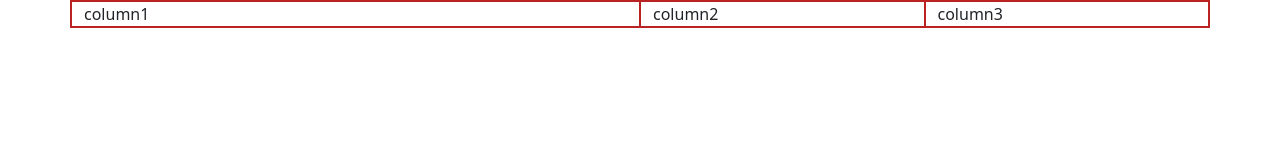
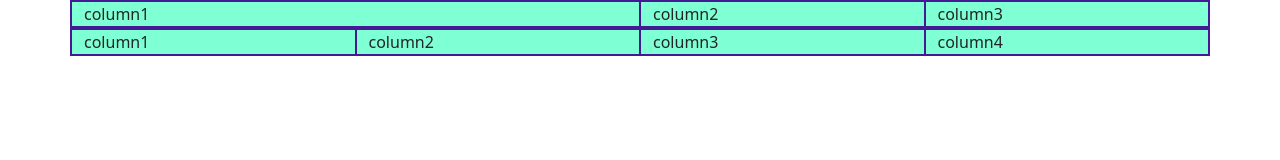
Before and after one commit to sonercxt/self-assignments, a plain HTML site: page bootstrap-1/index.html in a window 1280 px wide. Drawn offline with nearby package versions, Linux system fonts and the light colour scheme.

Commit message:
bootstrap grid structure is practiced

```diff
--- a/bootstrap-1/index.html
+++ b/bootstrap-1/index.html
@@ -14,13 +14,23 @@
 </head>
 
 <body>
-    <div class="container">
+    <section class="container">
         <div class="row">
             <div class="col-lg-6 col-sm-3">column1</div>
             <div class="col-lg-3 col-sm-3">column2</div>
             <div class="col-lg-3 col-sm-6">column3</div>
         </div>
-    </div>
+
+        <div class="row">
+            <div class="col-lg-3 col-md-2">column1</div>
+            <div class="col-lg-3 col-md-2">column2</div>
+            <div class="col-lg-3 col-md-3">column3</div>
+            <div class="col-lg-3 col-md-5">column4</div>
+        </div>
+
+    </section>
+
+
 
             <!-- Optional JavaScript; choose one of the two! -->
 
--- a/bootstrap-1/style.css
+++ b/bootstrap-1/style.css
@@ -1,3 +1,7 @@
 .row, .row>div {
-   border: 1px solid #bb2222;
+   border: 1px solid #441994;
 }
+
+.container {
+   background-color: aquamarine;
+}
```
